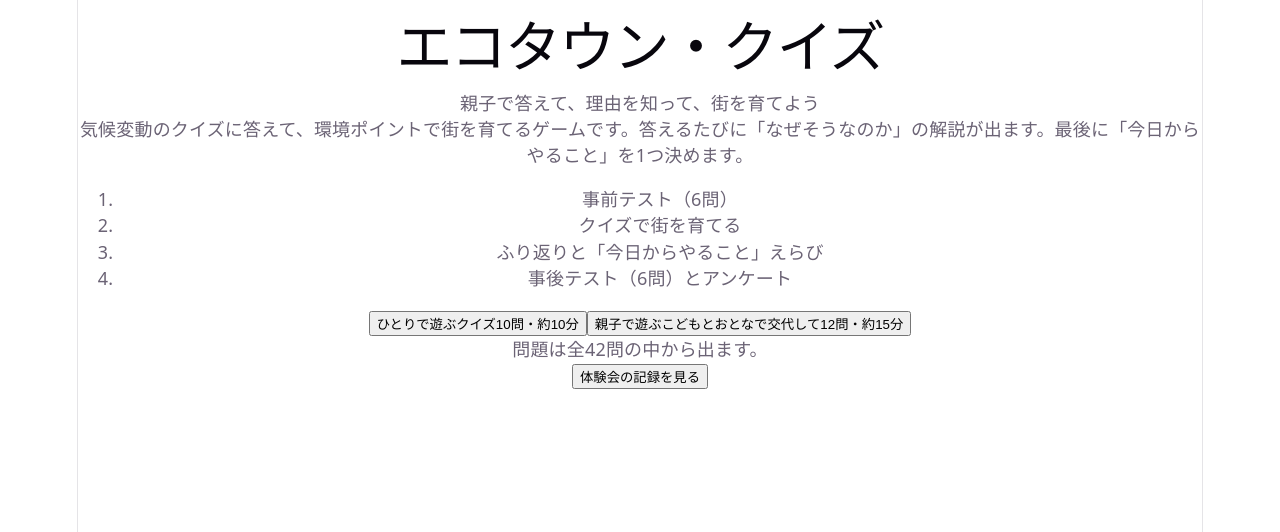
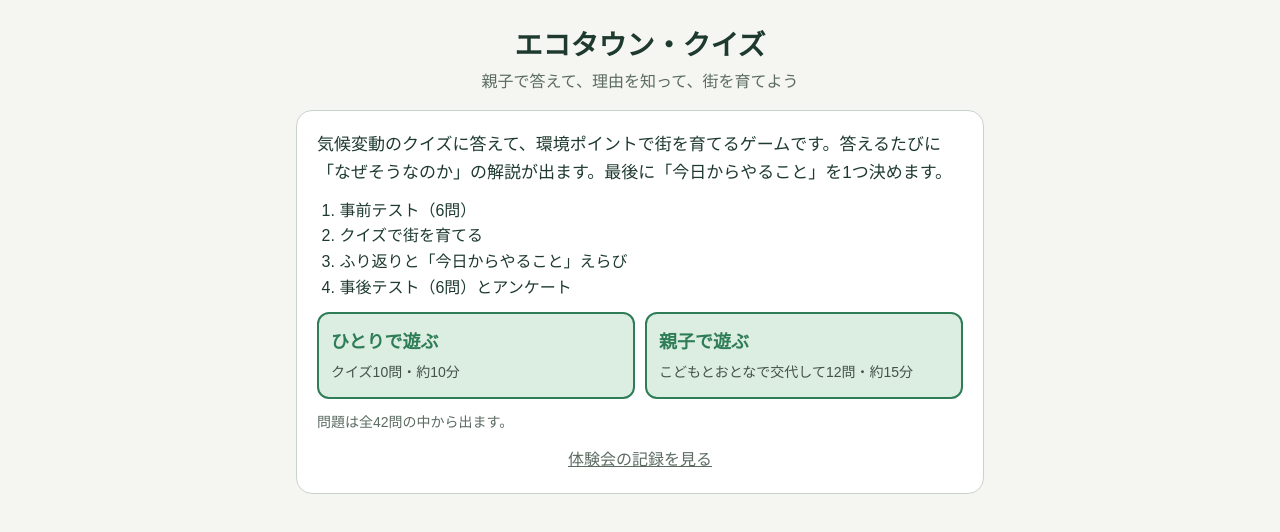
Before and after one commit to renk0n/pbl1, a React (Vite) app: page / in a window 1280 px wide. Shown: the top 532 px of the page. Built offline with nearby package versions, Linux system fonts and the light colour scheme.

Commit message:
画面のデザインを整える

```diff
--- a/src/index.css
+++ b/src/index.css
@@ -1,111 +1,105 @@
 :root {
-  --text: #6b6375;
-  --text-h: #08060d;
-  --bg: #fff;
-  --border: #e5e4e7;
-  --code-bg: #f4f3ec;
-  --accent: #aa3bff;
-  --accent-bg: rgba(170, 59, 255, 0.1);
-  --accent-border: rgba(170, 59, 255, 0.5);
-  --social-bg: rgba(244, 243, 236, 0.5);
-  --shadow:
-    rgba(0, 0, 0, 0.1) 0 10px 15px -3px, rgba(0, 0, 0, 0.05) 0 4px 6px -2px;
-
-  --sans: system-ui, 'Segoe UI', Roboto, sans-serif;
-  --heading: system-ui, 'Segoe UI', Roboto, sans-serif;
-  --mono: ui-monospace, Consolas, monospace;
-
-  font: 18px/145% var(--sans);
-  letter-spacing: 0.18px;
-  color-scheme: light dark;
-  color: var(--text);
+  --bg: #f5f6f1;
+  --card: #ffffff;
+  --ink: #1e3a2f;
+  --soft: #44524a;
+  --muted: #5b6b62;
+  --line: #c9d3cc;
+  --accent: #2e7d57;
+  --accent-tint: #dcede2;
+  --ng: #b8461e;
+  --ng-tint: #f8e3da;
+  font-family: 'Noto Sans JP', 'Hiragino Sans', 'Yu Gothic', sans-serif;
+  color: var(--ink);
   background: var(--bg);
-  font-synthesis: none;
-  text-rendering: optimizeLegibility;
-  -webkit-font-smoothing: antialiased;
-  -moz-osx-font-smoothing: grayscale;
-
-  @media (max-width: 1024px) {
-    font-size: 16px;
-  }
+  line-height: 1.6;
 }
-
-@media (prefers-color-scheme: dark) {
-  :root {
-    --text: #9ca3af;
-    --text-h: #f3f4f6;
-    --bg: #16171d;
-    --border: #2e303a;
-    --code-bg: #1f2028;
-    --accent: #c084fc;
-    --accent-bg: rgba(192, 132, 252, 0.15);
-    --accent-border: rgba(192, 132, 252, 0.5);
-    --social-bg: rgba(47, 48, 58, 0.5);
-    --shadow:
-      rgba(0, 0, 0, 0.4) 0 10px 15px -3px, rgba(0, 0, 0, 0.25) 0 4px 6px -2px;
-  }
-
-  #social .button-icon {
-    filter: invert(1) brightness(2);
-  }
-}
-
-#root {
-  width: 1126px;
-  max-width: 100%;
-  margin: 0 auto;
-  text-align: center;
-  border-inline: 1px solid var(--border);
-  min-height: 100svh;
-  display: flex;
-  flex-direction: column;
-  box-sizing: border-box;
-}
-
-body {
-  margin: 0;
-}
-
-h1,
-h2 {
-  font-family: var(--heading);
-  font-weight: 500;
-  color: var(--text-h);
-}
-
-h1 {
-  font-size: 56px;
-  letter-spacing: -1.68px;
-  margin: 32px 0;
-  @media (max-width: 1024px) {
-    font-size: 36px;
-    margin: 20px 0;
-  }
-}
-h2 {
-  font-size: 24px;
-  line-height: 118%;
-  letter-spacing: -0.24px;
-  margin: 0 0 8px;
-  @media (max-width: 1024px) {
-    font-size: 20px;
-  }
-}
-p {
-  margin: 0;
-}
-
-code,
-.counter {
-  font-family: var(--mono);
-  display: inline-flex;
-  border-radius: 4px;
-  color: var(--text-h);
-}
-
-code {
-  font-size: 15px;
-  line-height: 135%;
-  padding: 4px 8px;
-  background: var(--code-bg);
-}
+* { box-sizing: border-box; }
+body { margin: 0; background: var(--bg); }
+.app { max-width: 720px; margin: 0 auto; padding: 16px; }
+.header { text-align: center; margin: 8px 0 16px; }
+.header h1 { margin: 0; font-size: 28px; }
+.header p { margin: 0; color: var(--muted); }
+.card { background: var(--card); border: 1px solid var(--line); border-radius: 16px; padding: 20px; display: flex; flex-direction: column; gap: 12px; }
+.eyebrow { margin: 0; color: var(--accent); font-weight: 700; }
+.lead { margin: 0; font-size: 17px; }
+.hint { margin: 0; color: var(--muted); font-size: 14px; }
+.steps { margin: 0; padding-left: 1.4em; }
+.progress { margin: 0; color: var(--muted); }
+.question { margin: 4px 0; font-size: 20px; line-height: 1.5; }
+.choices { display: flex; flex-direction: column; gap: 8px; }
+button { font: inherit; cursor: pointer; }
+button:disabled { cursor: default; }
+.choice { text-align: left; padding: 12px 14px; border: 2px solid var(--line); border-radius: 12px; background: #fff; color: var(--ink); font-size: 16px; }
+.choice:not(:disabled):hover { border-color: var(--accent); }
+.choice.is-correct { border-color: var(--accent); background: var(--accent-tint); font-weight: 700; }
+.choice.is-wrong { border-color: var(--ng); background: var(--ng-tint); }
+.primary { padding: 12px; border: none; border-radius: 12px; background: var(--accent); color: #fff; font-weight: 700; font-size: 16px; }
+.primary:disabled { opacity: 0.4; }
+.secondary { padding: 10px; border: 2px solid var(--line); border-radius: 12px; background: #fff; color: var(--ink); }
+.link { border: none; background: none; color: var(--muted); text-decoration: underline; }
+.town { display: flex; flex-wrap: wrap; gap: 8px 16px; align-items: center; background: var(--accent-tint); border-radius: 12px; padding: 12px 16px; }
+.town-emoji { font-size: 44px; line-height: 1; white-space: nowrap; }
+.town p { margin: 0; }
+.town-name { font-weight: 700; }
+.town-desc, .town-points { font-size: 14px; color: var(--soft); }
+.meta { display: flex; gap: 12px; align-items: center; flex-wrap: wrap; color: var(--muted); font-size: 14px; }
+.tag { padding: 2px 10px; border-radius: 999px; font-weight: 700; color: #fff; }
+.tag-cause { background: #5b6b62; }
+.tag-mitigation { background: #2e7d57; }
+.tag-adaptation { background: #2e6fa8; }
+.stars { color: #b8641e; letter-spacing: 1px; }
+.explain { border-radius: 12px; padding: 14px 16px; display: flex; flex-direction: column; gap: 6px; }
+.explain p { margin: 0; }
+.explain.ok { background: var(--accent-tint); }
+.explain.ng { background: var(--ng-tint); }
+.result { font-weight: 700; font-size: 18px; }
+.grew { color: var(--accent); }
+.why-label { font-weight: 700; color: var(--accent); }
+.source { font-size: 13px; color: var(--muted); }
+.summary { width: 100%; border-collapse: collapse; font-size: 15px; }
+.summary th, .summary td { border-bottom: 1px solid var(--line); padding: 8px 6px; text-align: left; }
+.action { background: #fdf5e6; border-radius: 12px; padding: 12px 16px; }
+.action p { margin: 0; }
+.wrong-list summary { cursor: pointer; font-weight: 700; }
+.wrong-item { border-top: 1px solid var(--line); padding: 8px 0; font-size: 15px; }
+.wrong-item p { margin: 2px 0; }
+.wrong-q { font-weight: 700; }
+.compare { display: flex; align-items: center; justify-content: center; gap: 24px; }
+.compare p { margin: 0; text-align: center; }
+.compare-label { color: var(--muted); }
+.compare-num { font-size: 40px; font-weight: 700; }
+.compare-arrow { font-size: 32px; color: var(--accent); }
+.survey { display: flex; flex-direction: column; gap: 8px; border-top: 1px solid var(--line); padding-top: 12px; }
+.survey p { margin: 0; }
+.scale { display: flex; gap: 8px; }
+.scale button { width: 48px; height: 44px; border: 2px solid var(--line); border-radius: 10px; background: #fff; color: var(--ink); }
+.scale .scale-on { border-color: var(--accent); background: var(--accent); color: #fff; }
+textarea { font: inherit; padding: 8px; border: 2px solid var(--line); border-radius: 10px; min-height: 72px; }
+.csv { min-height: 200px; font-family: monospace; font-size: 13px; }
+.modes { display: grid; grid-template-columns: 1fr 1fr; gap: 10px; }
+.mode { display: flex; flex-direction: column; gap: 4px; padding: 14px 12px; border: 2px solid var(--accent); border-radius: 12px; background: var(--accent-tint); color: var(--ink); text-align: left; }
+.mode:hover { background: #d6eadb; }
+.mode-name { font-weight: 700; font-size: 18px; color: var(--accent); }
+.mode-desc { font-size: 14px; color: var(--soft); }
+@media (max-width: 480px) { .modes { grid-template-columns: 1fr; } }
+.turn { margin: 0; align-self: flex-start; padding: 4px 14px; border-radius: 999px; font-weight: 700; color: #fff; }
+.turn-child { background: #e08a1e; }
+.turn-adult { background: #2e6fa8; }
+.talk { margin-top: 4px; padding: 8px 12px; border-radius: 10px; background: #fff; }
+.turn-score { display: flex; gap: 16px; flex-wrap: wrap; font-weight: 700; }
+.turn-score p { margin: 0; }
+.action { display: flex; flex-direction: column; gap: 8px; }
+.action-group { display: flex; flex-direction: column; gap: 6px; }
+.action-cat { font-weight: 700; display: flex; gap: 8px; align-items: center; }
+.badge { padding: 0 8px; border-radius: 999px; background: #e08a1e; color: #fff; font-size: 13px; }
+.action-choice { text-align: left; padding: 10px 12px; border: 2px solid var(--line); border-radius: 10px; background: #fff; color: var(--ink); }
+.action-choice.is-chosen { border-color: var(--accent); background: var(--accent-tint); font-weight: 700; }
+.more-actions summary { cursor: pointer; color: var(--soft); margin: 4px 0; }
+.more-actions .action-group { margin-top: 8px; }
+.respondent { display: flex; gap: 8px; flex-wrap: wrap; }
+.respondent button { padding: 8px 12px; border: 2px solid var(--line); border-radius: 10px; background: #fff; color: var(--ink); }
+.respondent .scale-on { border-color: var(--accent); background: var(--accent); color: #fff; }
+.habit { background: #fdf5e6; border-radius: 12px; padding: 12px 16px; display: flex; flex-direction: column; gap: 8px; }
+.habit p { margin: 0; }
+.habit-buttons { display: grid; grid-template-columns: 1fr 1fr; gap: 8px; }
```
